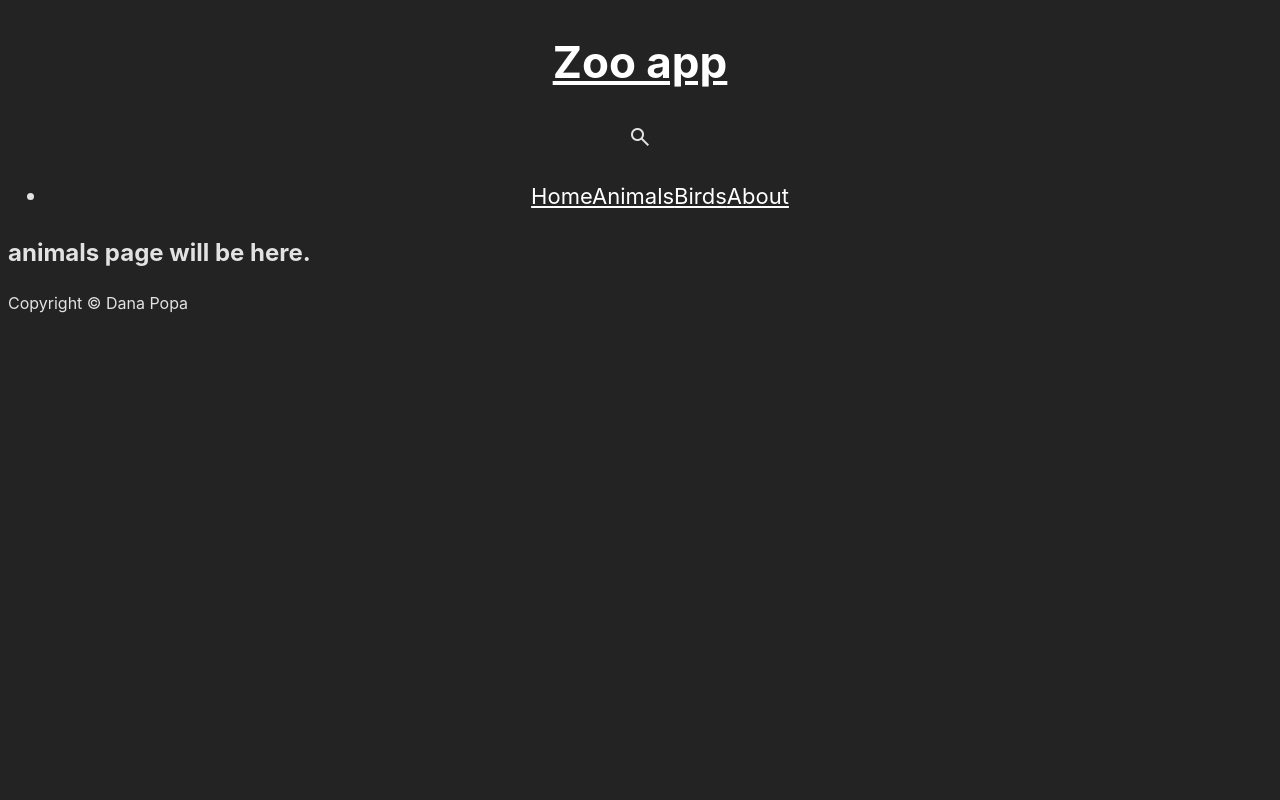
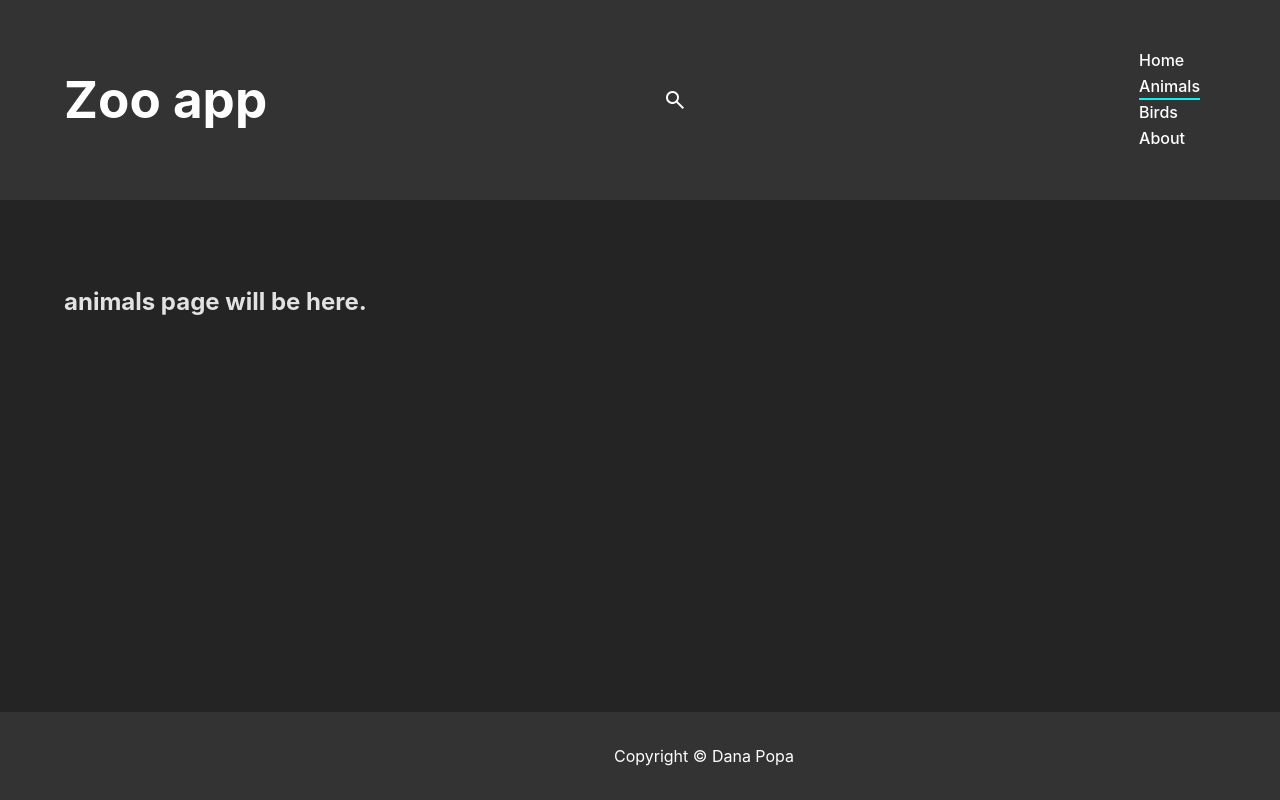
Before and after one commit to popadana10/animals_app, a React (Vite) app: page /animals in a window 1280 px wide. Built offline with nearby package versions, Linux system fonts and the light colour scheme.

Commit message:
UI styling

```diff
--- a/src/App.css
+++ b/src/App.css
@@ -5,20 +5,82 @@
 
   color-scheme: light dark;
   color: rgba(255, 255, 255, 0.87);
-  background-color: #232323;
+  background-color: #242424;
 
   font-synthesis: none;
   text-rendering: optimizeLegibility;
   -webkit-font-smoothing: antialiased;
   -moz-osx-font-smoothing: grayscale;
 }
-
-.header {
-  background-color: inherit;
-  text-align: center;
-  font-size: 22px;
+body {
+  margin: 0;
+  padding: 0;
+  min-width: 320px;
+  min-height: 100vh;
 }
 
 a {
+  font-weight: 500;
   color: white;
+  text-decoration: inherit;
+  padding:0.5rem 0;
+  transition: all ease 5s;
 }
+a::after {
+  display: block;
+content: '';
+height: 2px;
+width: 0;
+background-color: rgb(7, 246, 238);  transition: all ease .5s;
+}
+
+a:hover::after {
+  content: '';
+  width: 100%;
+  }
+
+a.active::after {
+height: 2px;
+width: 100%;
+background-color: rgb(7, 246, 238);  transition: all ease .3s;
+}
+
+h1 a {
+  color:white;
+}
+h1 a:hover {
+  color:inherit;
+}
+
+header{
+  display: flex;
+  justify-content: space-between;
+  align-items: center;
+}
+
+footer{
+position: fixed;
+bottom: 0;
+width: 100%;
+text-align: center;
+}
+
+header, footer {
+  background: #333;
+  color: #fff;
+  padding: 1rem 4rem
+}
+
+nav ul li {
+  display: inline-block;
+  padding: 1rem;
+
+}
+main {
+  padding: 4rem;
+}
+
+h1 {
+  font-size: 3.2em;
+  line-height: 1.1;
+}
--- a/src/App.jsx
+++ b/src/App.jsx
@@ -17,7 +17,7 @@ import CategoryPage from './routes/CategoryPage';
 function App() {
   const [zoo, setZoo]=useState({animals, birds, insects});
 
-  /*
+/*
   const removeCard = (animal) => {
   const updatedArray = animalsData.filter(item=>item.name !== animal);
   setAnimalsData(updatedArray);
@@ -50,7 +50,6 @@ const router = createBrowserRouter([
     {path:'/about', element:<About/>},
   ],
 },
-
 ]);
   return <RouterProvider router={router}/>;
 }
```
